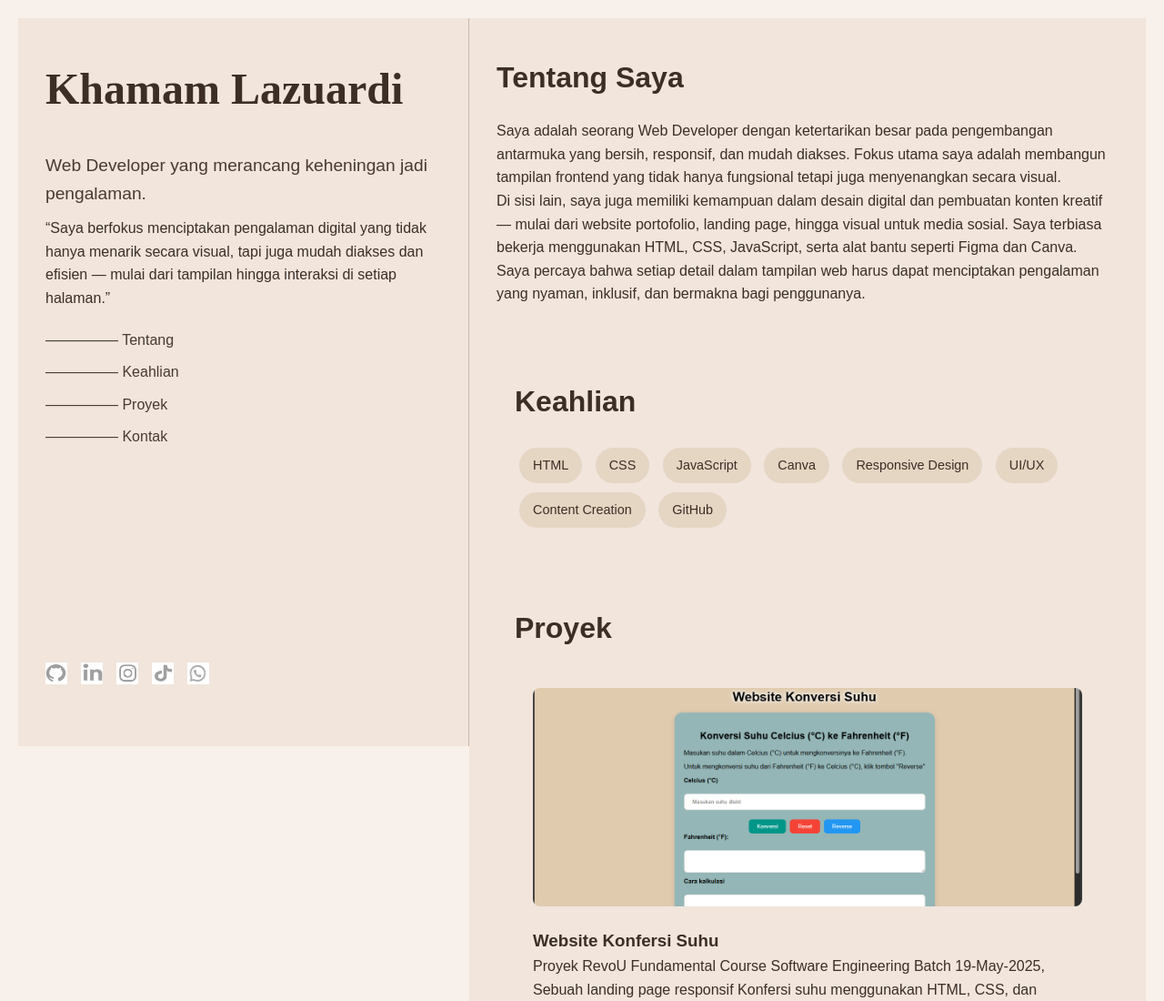
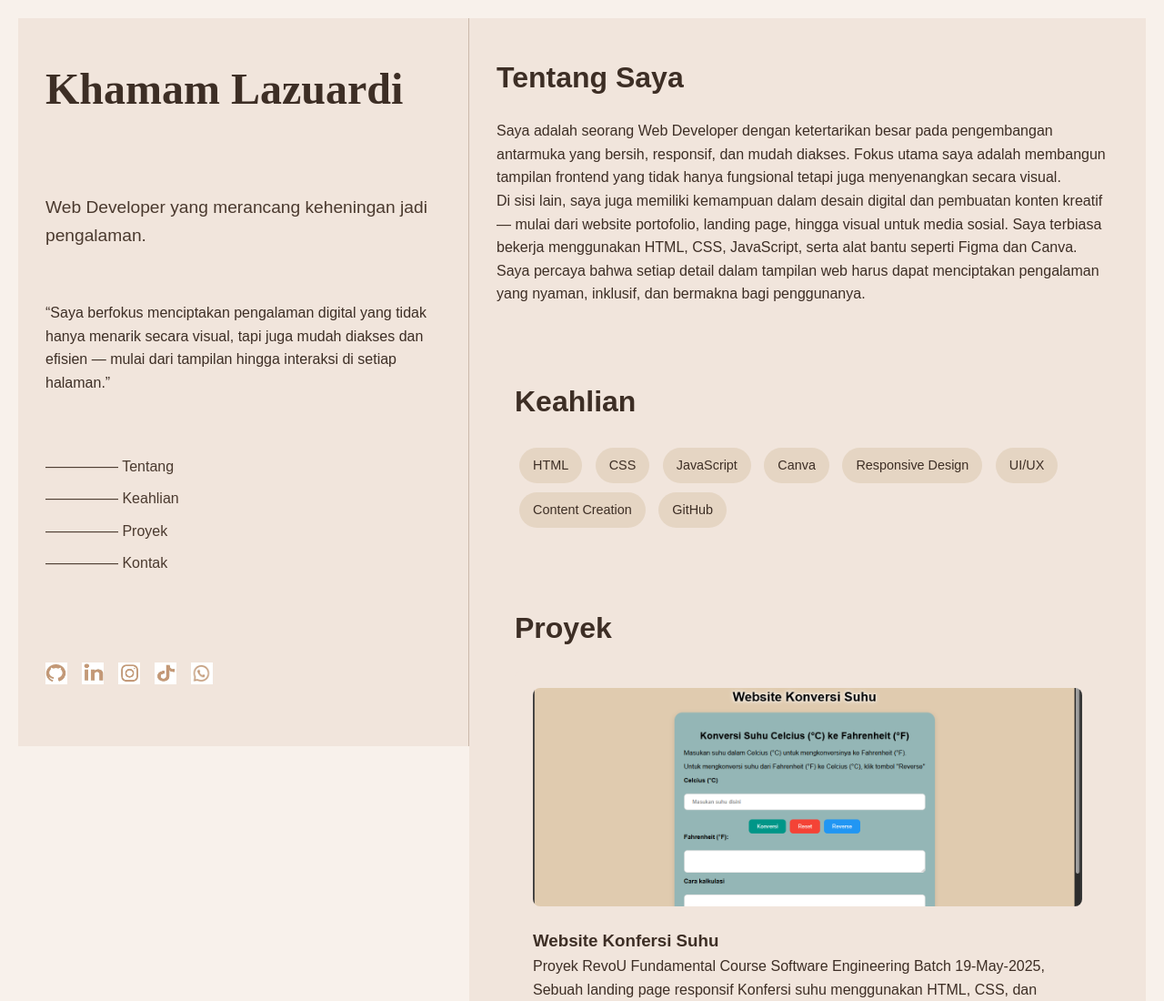
Before and after one commit to Lazuardi-max/Portfolio, a plain HTML site: page index.html in a window 1280 px wide. Shown: the top 1100 px of the page at 91% size. Drawn offline with Linux system fonts and the light colour scheme.

Commit message:
git commit -m

```diff
--- a/css/style.css
+++ b/css/style.css
@@ -102,19 +102,20 @@
 
     .social-links {
       display: flex;
-      gap: 15px;
-      margin-top: auto;
+      justify-content: center;
+      gap: 16px;
+      margin-top: 30px;
     }
 
-    .social-links img {
+    .social-links a img {
       width: 24px;
       height: 24px;
-      filter: grayscale(100%);
+      background-image: none;
       transition: filter 0.3s ease, transform 0.3s ease;
     }
 
     .social-links img:hover {
-      filter: grayscale(0%);
+      filter: none;
       transform: scale(1.1);
     }
 
--- a/index.html
+++ b/index.html
@@ -27,24 +27,21 @@
 
     <div class="social-links">
     <a href="https://github.com/Lazuardi-max" target="_blank">
-      <img src="assets/GitHub.jpg" alt="GitHub" />
+      <img src="assets/GitHub.png" alt="GitHub" />
     </a>
-    <a href="" target="_blank">
-      <img src="assets/Linkedin.jpg" alt="Linkedin" />
+    <a href="https://www.linkedin.com/in/khamam-lazuardi-57805935b" target="_blank">
+      <img src="assets/Linkedin.png" alt="Linkedin" />
     </a>
     <a href="https://instagram.com/iam.lazu_" target="_blank">
-      <img src="assets/IG.jpg" alt="Instagram" />
+      <img src="assets/IG.png" alt="Instagram" />
     </a>
-    <a href="" target="_blank">
-      <img src="assets/TikTok.jpg" alt="TikTok" />
+    <a href="https://www.tiktok.com/@.lazuardi_" target="_blank">
+      <img src="assets/TikTok.png" alt="TikTok" />
     </a>
-    <a href="" target="_blank">
-      <img src="assets/WA.jpg" alt="Whatsapp" />
+    <a href="https://wa.me/6282380980694?text=Halo%20Khamam%2C%20saya%20tertarik%20dengan%20portfolio%20Anda%20dan%20ingin%20berdiskusi%20lebih%20lanjut." target="_blank" aria-label="WhatsApp">
+      <img src="assets/WA.png" alt="WhatsApp" width="24" />
     </a>
-
-
     </div>
-
     </aside>
 
     <main class="main-content about visible" id="about">
```
Also changed, not shown: assets/GitHub.png (renamed from assets/GitHub.jpg), assets/IG.png (renamed from assets/IG.jpg), assets/Linkedin.png (renamed from assets/Linkedin.jpg), assets/TikTok.png (renamed from assets/TikTok.jpg), assets/WA.png (renamed from assets/WA.jpg).
